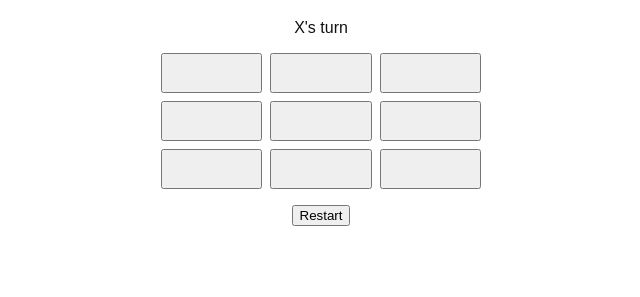
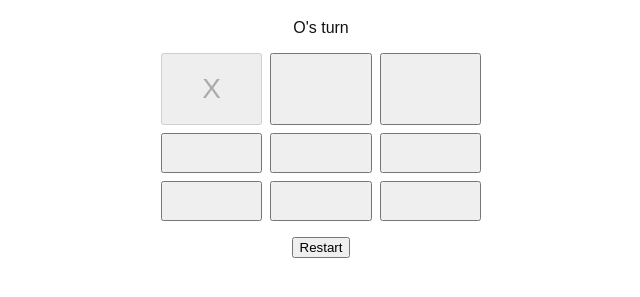
Before and after one commit to dafuloth/m2-project, a plain HTML site: page index.html in a window 1280 px wide. Both pictures are taken after a click on the button 530 px from the left and 165 px from the top of the page. Shown: the part 93-390 px from the top of the page, without its empty margins (319-959 px from the left). Drawn offline with Linux system fonts and the light colour scheme.

Commit message:
feat: add JavaScript game logic
allows players to make moves, determine win/draw, restart game

```diff
--- a/index.html
+++ b/index.html
@@ -32,6 +32,8 @@
             <button id="restart">Restart</button>
         </div>
     </main>
+    <script src="src/script.js"></script>
+
 </body>
 
 </html>
--- /dev/null
+++ b/src/script.js
@@ -0,0 +1,64 @@
+const cells = Array.from(document.querySelectorAll('.cell'));
+const statusEl = document.getElementById('status');
+const restartBtn = document.getElementById('restart');
+
+let boardState = Array(9).fill(''); // '', 'X', or 'O'
+let currentPlayer = 'X';
+let running = true;
+
+const WIN_COMBOS = [
+  [0,1,2],[3,4,5],[6,7,8],
+  [0,3,6],[1,4,7],[2,5,8],
+  [0,4,8],[2,4,6]
+];
+
+function init(){
+  boardState.fill('');
+  currentPlayer = 'X';
+  running = true;
+  statusEl.textContent = `${currentPlayer}'s turn`;
+  cells.forEach(cell => {
+    cell.textContent = '';
+    cell.disabled = false;
+  });
+}
+
+function handleCellClick(e){
+  const index = Number(e.currentTarget.dataset.index);
+  if (!running) return;
+  if (boardState[index] !== '') return;
+
+  makeMove(index);
+}
+
+function makeMove(index){
+  boardState[index] = currentPlayer;
+  const cell = cells[index];
+  cell.textContent = currentPlayer;
+  cell.disabled = true;
+
+  const win = checkWin(currentPlayer);
+  if (win) {
+    running = false;
+    statusEl.textContent = `${currentPlayer} wins!`;
+    return;
+  }
+
+  if (boardState.every(cell => cell !== '')) {
+    running = false;
+    statusEl.textContent = `Draw`;
+    return;
+  }
+
+  currentPlayer = currentPlayer === 'X' ? 'O' : 'X';
+  statusEl.textContent = `${currentPlayer}'s turn`;
+}
+
+function checkWin(player){
+  return WIN_COMBOS.some(combo => combo.every(i => boardState[i] === player));
+}
+
+cells.forEach(cell => cell.addEventListener('click', handleCellClick));
+restartBtn.addEventListener('click', init);
+
+init();
```
